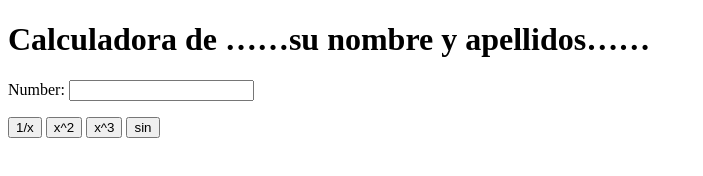
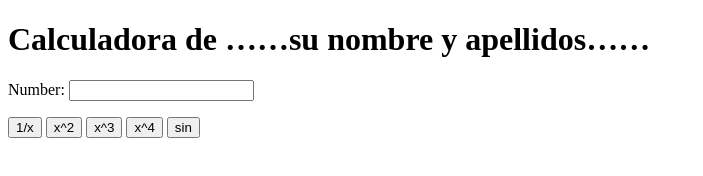
Before and after one commit to Angelsito-cell/my_calculator_2, a plain HTML site: page index.html in a window 1280 px wide. Shown: the whole page, without its empty margins (0-703 px from the left). Drawn offline with Linux system fonts and the light colour scheme.

Commit message:
5º rebase

```diff
--- a/index.html
+++ b/index.html
@@ -12,6 +12,7 @@
             <button onclick="inverse()"> 1/x </button>
             <button onclick="square()"> x^2 </button>
             <button onclick="cube()"> x^3 </button>
+            <button onclick="power4()"> x^4 </button>
             <button onclick="sine()"> sin </button>
         </p>
         <script type="text/javascript">
@@ -27,6 +28,10 @@
                 var num = document.getElementById("n1");
                 num.value = 1 / num.value;
             }
+            function power4() {
+                var num = document.getElementById("n1");
+                num.value = Math.pow(num.value, 4);
+            }
             function sine() {
                 var num = document.getElementById("n1");
                 num.value = Math.sin(num.value);
```
